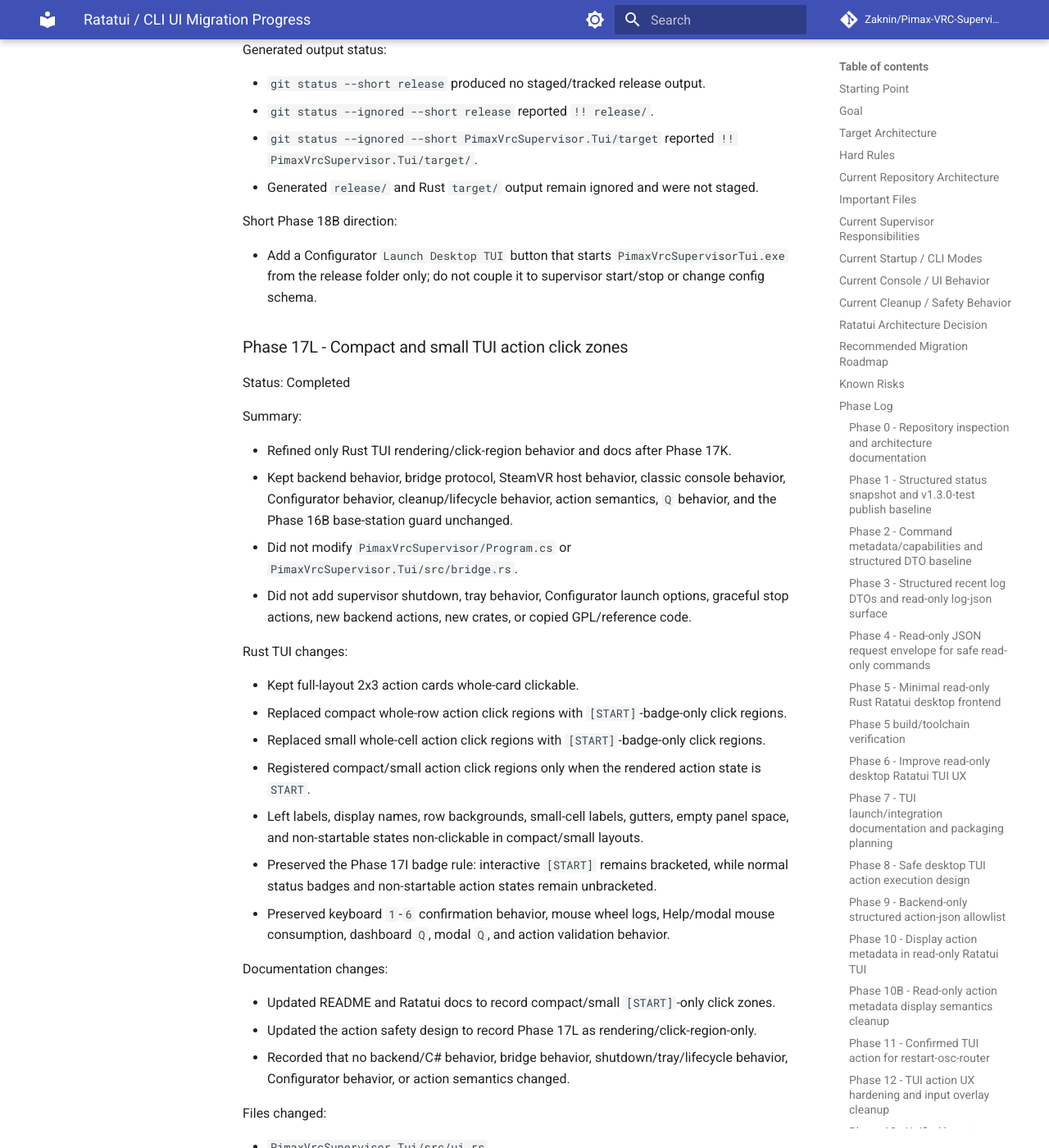
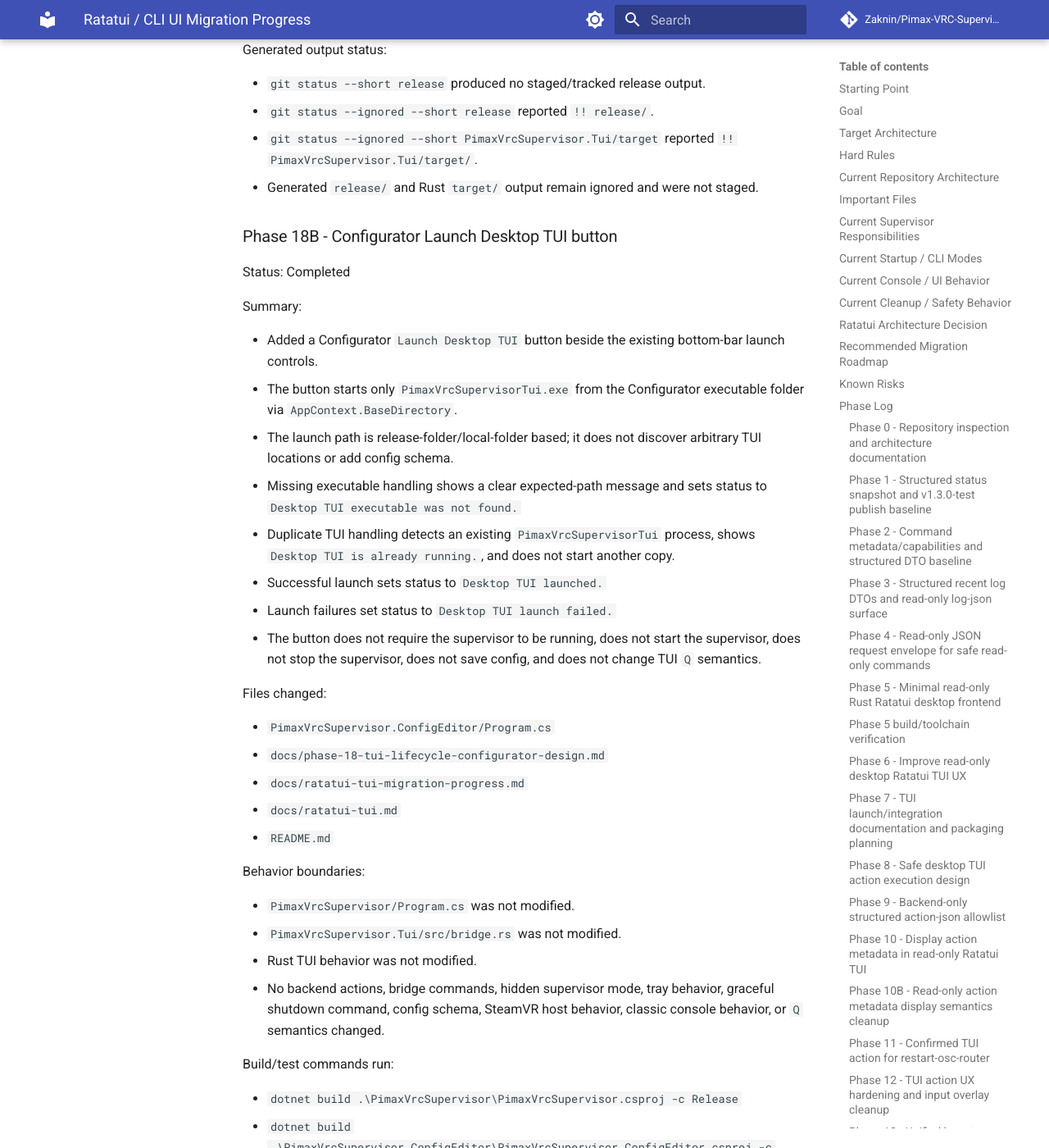
Before and after one commit to Zaknin/Pimax-VRC-Supervisor, an MkDocs documentation site: the page built from docs/ratatui-tui-migration-progress.md, in a window 1280 px wide and 1400 px high, scrolled down 73982 px. Shown: the whole window at 82% size. Built offline with MkDocs 1.6.1 and Material for MkDocs 9.7.7, drawn with Linux system fonts in a browser that asks for light colours; comment, search, counter and statistics services are not loaded; some of the changed text lies outside the part shown.

Commit message:
Phase 18B: add Configurator TUI launcher

```diff
--- a/docs/ratatui-tui-migration-progress.md
+++ b/docs/ratatui-tui-migration-progress.md
@@ -2168,9 +2168,63 @@ Generated output status:
 - `git status --ignored --short PimaxVrcSupervisor.Tui/target` reported `!! PimaxVrcSupervisor.Tui/target/`.
 - Generated `release/` and Rust `target/` output remain ignored and were not staged.
 
-Short Phase 18B direction:
-
-- Add a Configurator `Launch Desktop TUI` button that starts `PimaxVrcSupervisorTui.exe` from the release folder only; do not couple it to supervisor start/stop or change config schema.
+### Phase 18B - Configurator Launch Desktop TUI button
+
+Status: Completed
+
+Summary:
+
+- Added a Configurator `Launch Desktop TUI` button beside the existing bottom-bar launch controls.
+- The button starts only `PimaxVrcSupervisorTui.exe` from the Configurator executable folder via `AppContext.BaseDirectory`.
+- The launch path is release-folder/local-folder based; it does not discover arbitrary TUI locations or add config schema.
+- Missing executable handling shows a clear expected-path message and sets status to `Desktop TUI executable was not found.`
+- Duplicate TUI handling detects an existing `PimaxVrcSupervisorTui` process, shows `Desktop TUI is already running.`, and does not start another copy.
+- Successful launch sets status to `Desktop TUI launched.`
+- Launch failures set status to `Desktop TUI launch failed.`
+- The button does not require the supervisor to be running, does not start the supervisor, does not stop the supervisor, does not save config, and does not change TUI `Q` semantics.
+
+Files changed:
+
+- `PimaxVrcSupervisor.ConfigEditor/Program.cs`
+- `docs/phase-18-tui-lifecycle-configurator-design.md`
+- `docs/ratatui-tui-migration-progress.md`
+- `docs/ratatui-tui.md`
+- `README.md`
+
+Behavior boundaries:
+
+- `PimaxVrcSupervisor/Program.cs` was not modified.
+- `PimaxVrcSupervisor.Tui/src/bridge.rs` was not modified.
+- Rust TUI behavior was not modified.
+- No backend actions, bridge commands, hidden supervisor mode, tray behavior, graceful shutdown command, config schema, SteamVR host behavior, classic console behavior, or `Q` semantics changed.
+
+Build/test commands run:
+
+- `dotnet build .\PimaxVrcSupervisor\PimaxVrcSupervisor.csproj -c Release`
+- `dotnet build .\PimaxVrcSupervisor.ConfigEditor\PimaxVrcSupervisor.ConfigEditor.csproj -c Release`
+- `dotnet build .\PimaxVrcSupervisor.SteamVrHost\PimaxVrcSupervisor.SteamVrHost.csproj -c Release`
+- `cargo fmt --manifest-path .\PimaxVrcSupervisor.Tui\Cargo.toml`
+- `cargo build --manifest-path .\PimaxVrcSupervisor.Tui\Cargo.toml`
+- `dotnet publish .\PimaxVrcSupervisor.ConfigEditor\PimaxVrcSupervisor.ConfigEditor.csproj -c Release -r win-x64 --self-contained true -o .\release\PimaxVrcSupervisor-v1.3.0-test`
+
+Build/test result:
+
+- All three C# release builds completed successfully with 0 warnings and 0 errors.
+- `cargo fmt` completed successfully.
+- Rust debug build completed successfully.
+- Configurator publish completed successfully into `release/PimaxVrcSupervisor-v1.3.0-test`.
+- Runtime Configurator button testing was not performed during implementation; it should be tested from a release folder containing `PimaxVrcSupervisorConfigurator.exe` and `PimaxVrcSupervisorTui.exe`.
+
+Generated output status:
+
+- `git status --short release` produced no staged/tracked release output.
+- `git status --ignored --short release` reported `!! release/`.
+- `git status --ignored --short PimaxVrcSupervisor.Tui/target` reported `!! PimaxVrcSupervisor.Tui/target/`.
+- `release/` and Rust `target/` output remain generated/ignored and were not staged.
+
+Short Phase 18C direction:
+
+- If the launch-only button is not enough, design a hidden-supervisor plus TUI launch workflow separately; keep it distinct from graceful shutdown and tray/minimize work.
 
 ### Phase 17L - Compact and small TUI action click zones
 
```
Also changed, not shown: README.md (+2 -0 lines), docs/phase-18-tui-lifecycle-configurator-design.md (+8 -1 lines), docs/ratatui-tui.md (+2 -0 lines), 1 other file.
